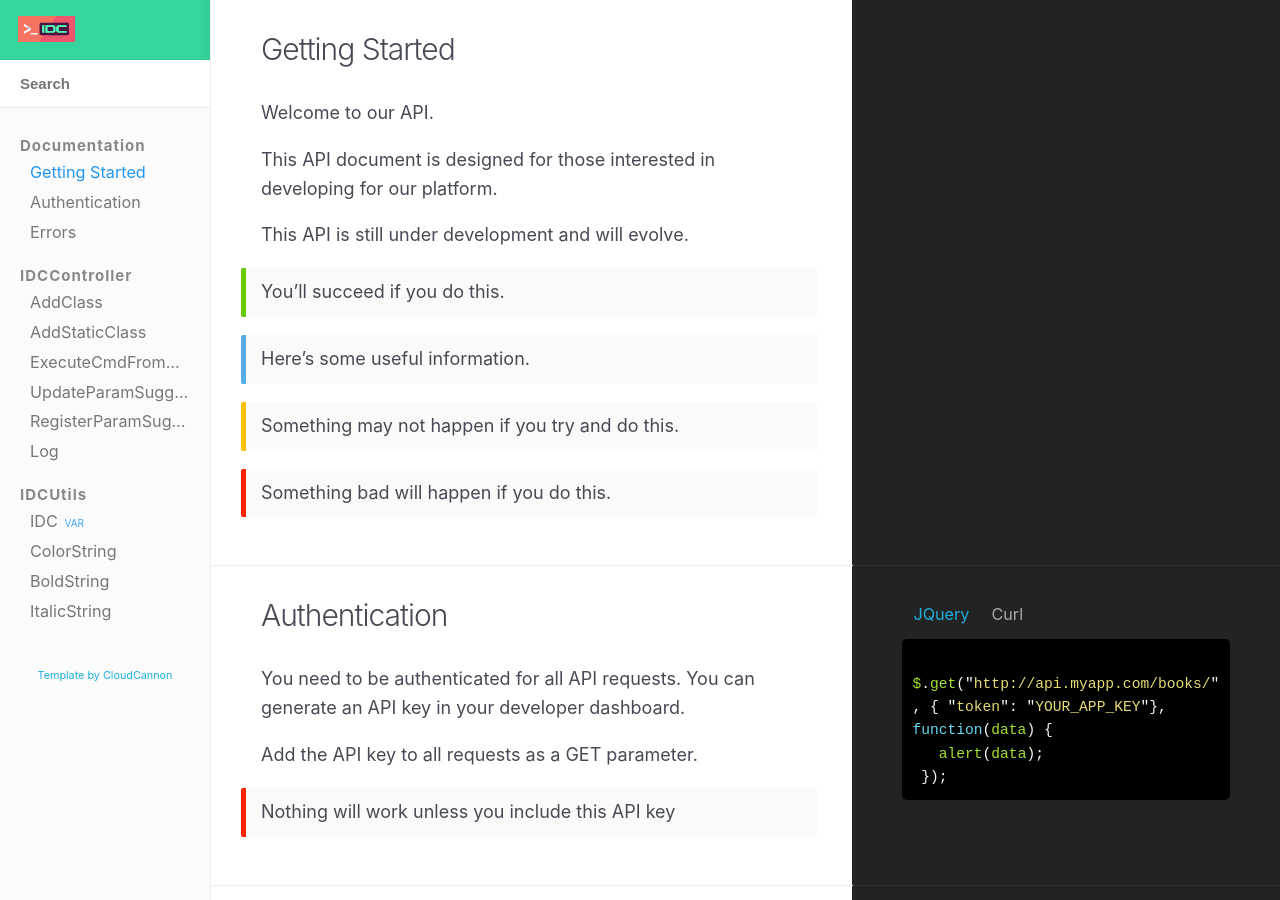
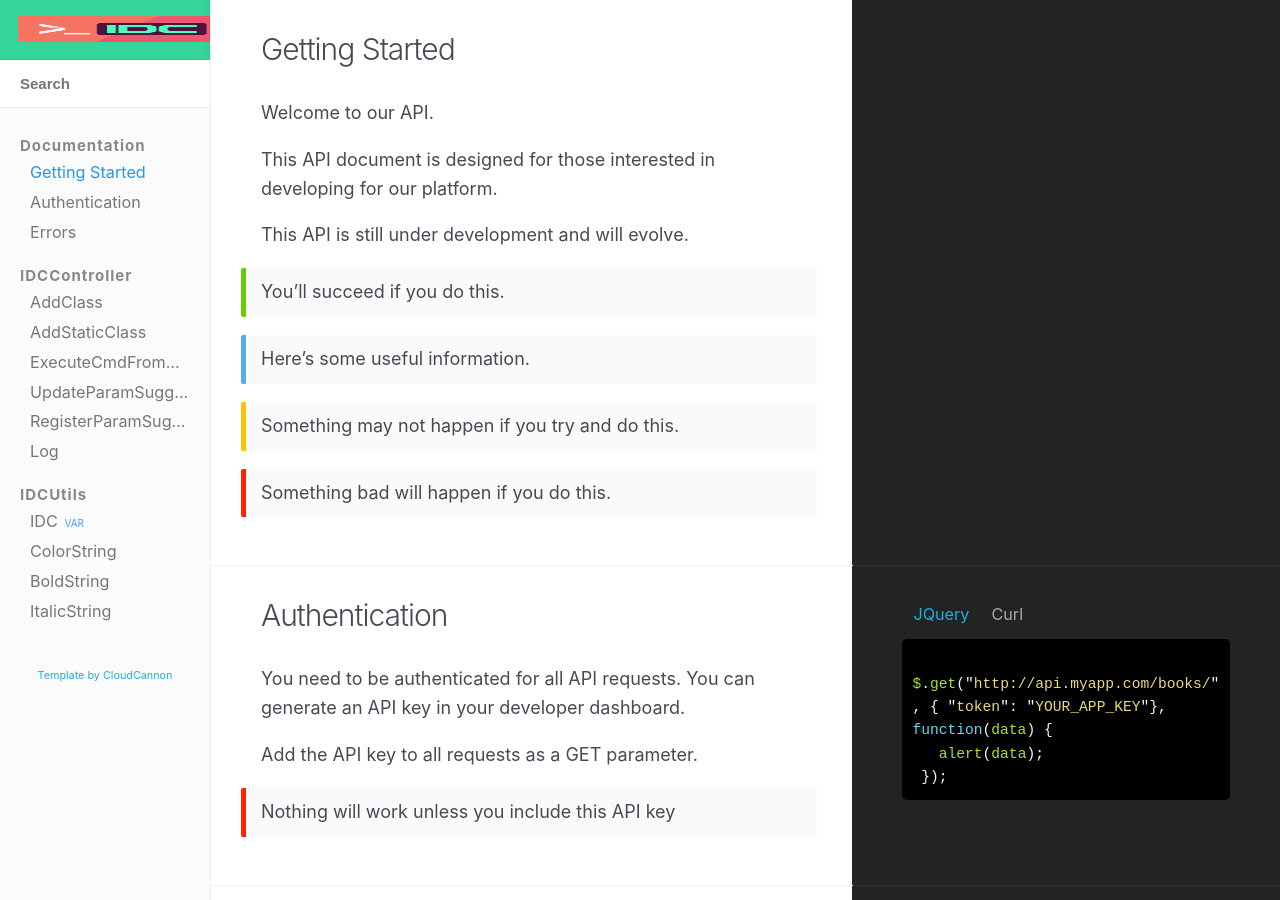
Before and after one commit to bloeys/idc-docs, a Jekyll site: the page built from index.html, in a window 1280 px wide and 900 px high. Built offline with Jekyll 4.4.1, drawn with Linux system fonts in a browser that asks for light colours; nearby versions of some CDN libraries.

Commit message:
Change logo size

```diff
--- a/_layouts/default.html
+++ b/_layouts/default.html
@@ -25,7 +25,7 @@
 		<header>
 			<h1>
 				<button type="button" class="open-nav" id="open-nav"></button>
-				<a href="{{ site.baseurl }}/"><img src="{{ site.baseurl }}/images/logo.png" height="40" alt="{{ site.title }} logo"></a>
+				<a href="{{ site.baseurl }}/"><img src="{{ site.baseurl }}/images/logo.png" height="61" width="246" alt="{{ site.title }} logo"></a>
 			</h1>
 
 			<form action="{{ site.baseurl }}/search/" method="get">
```
